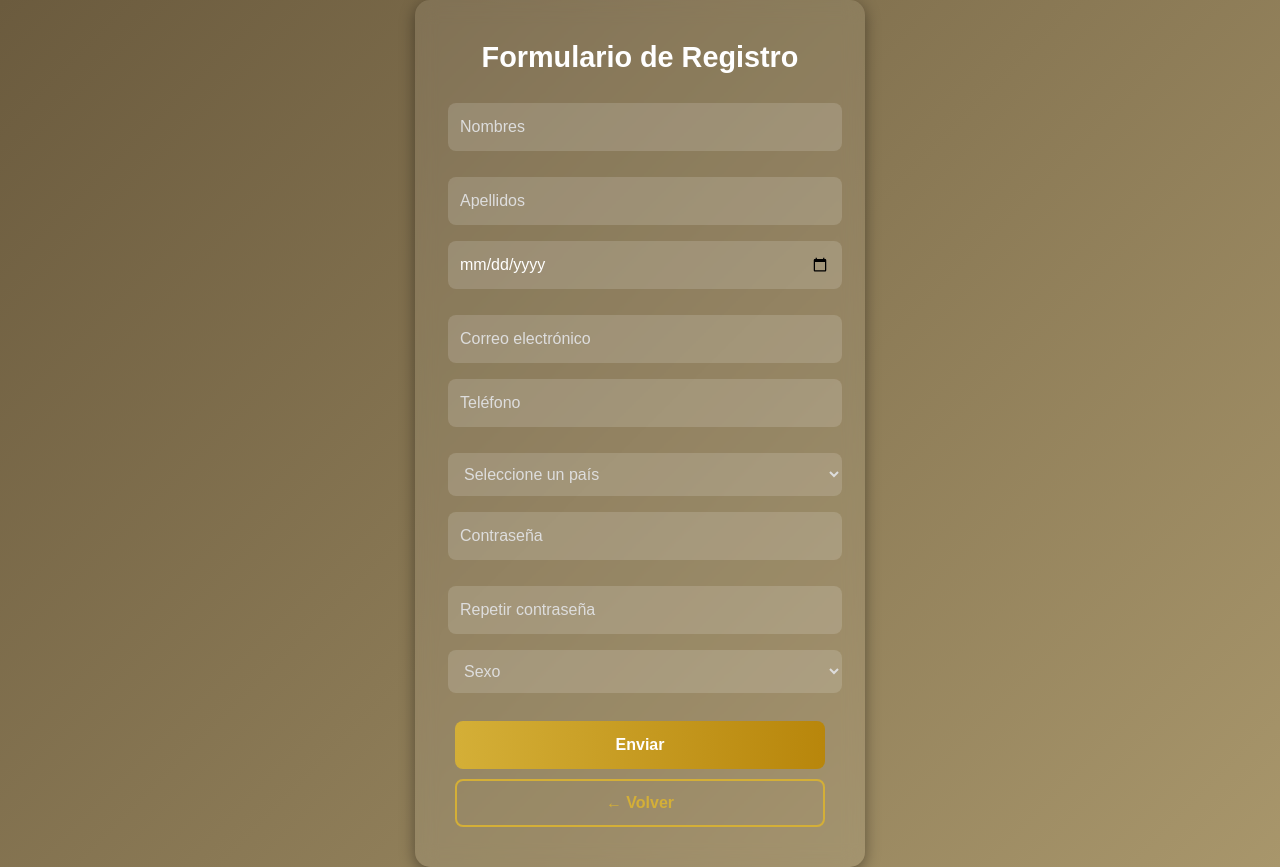
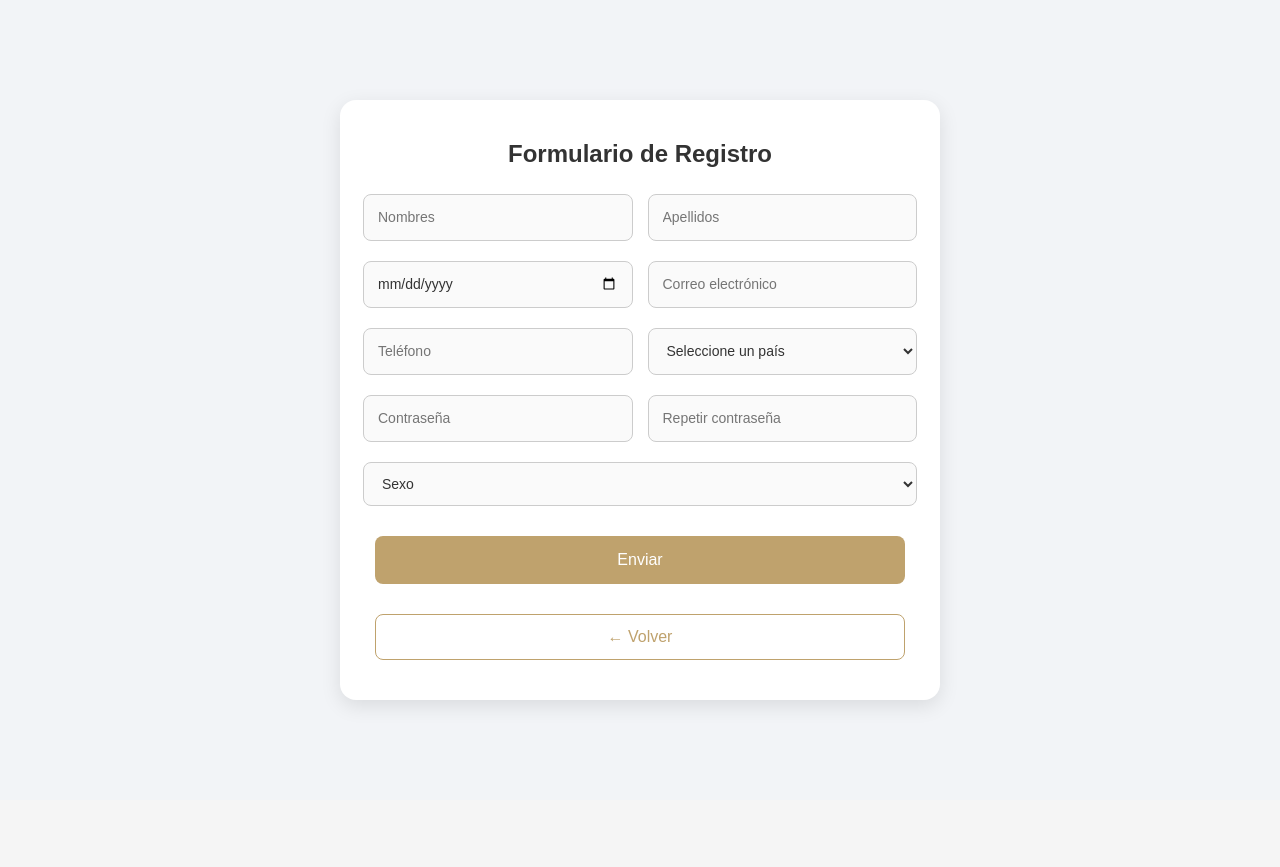
Before and after one commit to JuanJosecaicedo777/SPORTGLAM, a React (Create React App) app: page /register in a window 1280 px wide. After the commit the page ends 800 px from the top, so only its background shows below. Built offline with nearby package versions, Linux system fonts and the light colour scheme.

Commit message:
cambios paginaa

```diff
--- a/src/pages/LoginPage/LoginPage.css
+++ b/src/pages/LoginPage/LoginPage.css
@@ -4,7 +4,7 @@
   justify-content: center;
   align-items: center;
   min-height: 100vh;
-  background: linear-gradient(135deg, #cccaca, #848383);
+  background: linear-gradient(135deg, #f0f0f0, #c4c4c4);
   font-family: "Poppins", sans-serif;
 }
 
@@ -82,7 +82,7 @@
   width: 100%;
   padding: 14px;
   margin-top: 14px;
-  background: linear-gradient(135deg, #d4af37, #cfae4e);
+  background: linear-gradient(135deg, #cbb27a, #cfae4e);
   border: none;
   border-radius: 10px;
   color: #fff;
--- a/src/pages/RegisterPage/RegisterPage.css
+++ b/src/pages/RegisterPage/RegisterPage.css
@@ -1,92 +1,115 @@
-/* Fondo con degradado elegante */
+/* Fondo general */
 .register-container {
-  min-height: 100vh;
+  background-color: #f2f4f7;
   display: flex;
   justify-content: center;
   align-items: center;
-  background: linear-gradient(135deg, #6b5b3e, #a8966b);
-  font-family: "Arial", sans-serif;
+  min-height: 100vh;
+  padding: 20px;
+  font-family: "Poppins", sans-serif;
 }
 
-/* Tarjeta central */
+/* Tarjeta del formulario */
 .register-card {
-  background: rgba(255, 255, 255, 0.08);
-  padding: 40px;
-  border-radius: 15px;
-  width: 450px;
-  box-shadow: 0px 4px 15px rgba(0, 0, 0, 0.4);
-  backdrop-filter: blur(10px);
-  color: white;
-  text-align: center;
+  background-color: #ffffff;
+  border-radius: 16px;
+  box-shadow: 0 6px 20px rgba(0, 0, 0, 0.1);
+  padding: 40px 35px;
+  width: 100%;
+  max-width: 600px;
+  transition: all 0.3s ease;
+}
+
+.register-card:hover {
+  transform: translateY(-3px);
 }
 
 /* Título */
 .register-title {
-  font-size: 1.8rem;
-  margin-bottom: 20px;
-  font-weight: bold;
+  text-align: center;
+  font-size: 24px;
+  color: #333;
+  margin-bottom: 25px;
+  font-weight: 600;
 }
 
-/* Inputs */
+/* Formulario */
+.register-form {
+  display: flex;
+  flex-direction: column;
+  gap: 20px;
+}
+
+/* Filas */
+.row {
+  display: flex;
+  gap: 15px;
+  flex-wrap: wrap;
+}
+
+/* Inputs y selects */
 .register-form input,
 .register-form select {
-  width: 100%;
-  padding: 12px;
-  margin: 8px 5px;
-  border: none;
+  flex: 1;
+  padding: 12px 14px;
+  border: 1px solid #ccc;
   border-radius: 8px;
-  background: rgba(255, 255, 255, 0.15);
-  color: white;
+  font-size: 14px;
+  color: #333;
+  background-color: #fafafa;
+  transition: all 0.3s ease;
+}
+
+.register-form input:focus,
+.register-form select:focus {
+  border-color: #bfa26d;
+  background-color: #fff;
+  box-shadow: 0 0 6px rgba(0, 123, 255, 0.2);
   outline: none;
 }
 
-.register-form input::placeholder {
-  color: #ddd;
-}
-
-.register-form select {
-  color: #ddd;
-}
-
-/* Alinear inputs en filas */
-.row {
-  display: flex;
-  gap: 10px;
-  justify-content: space-between;
-}
-
-/* Botón enviar */
+/* Botón principal */
 .btn-submit {
-  width: 100%;
+  background-color: #bfa26d;
+  color: white;
+  border: none;
   padding: 12px;
-  margin-top: 20px;
-  border: none;
   border-radius: 8px;
-  background: linear-gradient(90deg, #d4af37, #b8860b);
-  color: white;
-  font-weight: bold;
+  font-size: 16px;
   cursor: pointer;
-  transition: 0.3s;
+  margin-top: 10px;
+  transition: background-color 0.3s;
 }
 
 .btn-submit:hover {
-  background: linear-gradient(90deg, #eacb5e, #d4af37);
+  background-color: #bfa26d;
 }
 
 /* Botón volver */
 .btn-back {
-  margin-top: 15px;
-  width: 100%;
+  background-color: transparent;
+  color: #bfa26d;
+  border: 1px solid #bfa26d;
   padding: 10px;
-  background: transparent;
-  border: 2px solid #d4af37;
   border-radius: 8px;
-  color: #d4af37;
-  font-weight: bold;
+  font-size: 15px;
   cursor: pointer;
-  transition: 0.3s;
+  margin-top: 10px;
+  transition: all 0.3s ease;
 }
 
 .btn-back:hover {
-  background: rgba(212, 175, 55, 0.2);
+  background-color: #bfa26d;
+  color: white;
 }
+
+/* Adaptabilidad */
+@media (max-width: 600px) {
+  .register-card {
+    padding: 25px 20px;
+  }
+
+  .row {
+    flex-direction: column;
+  }
+}
```
